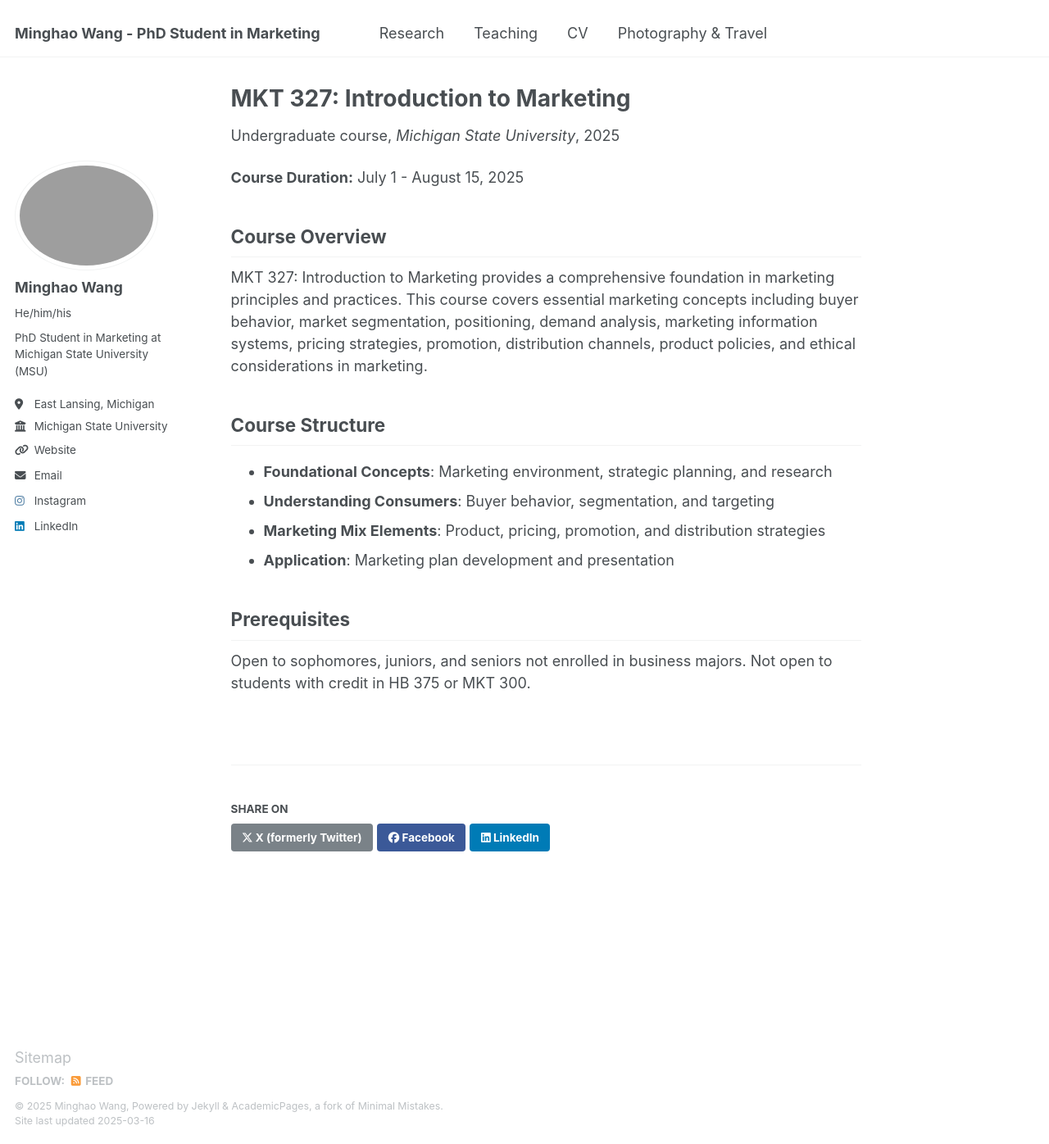
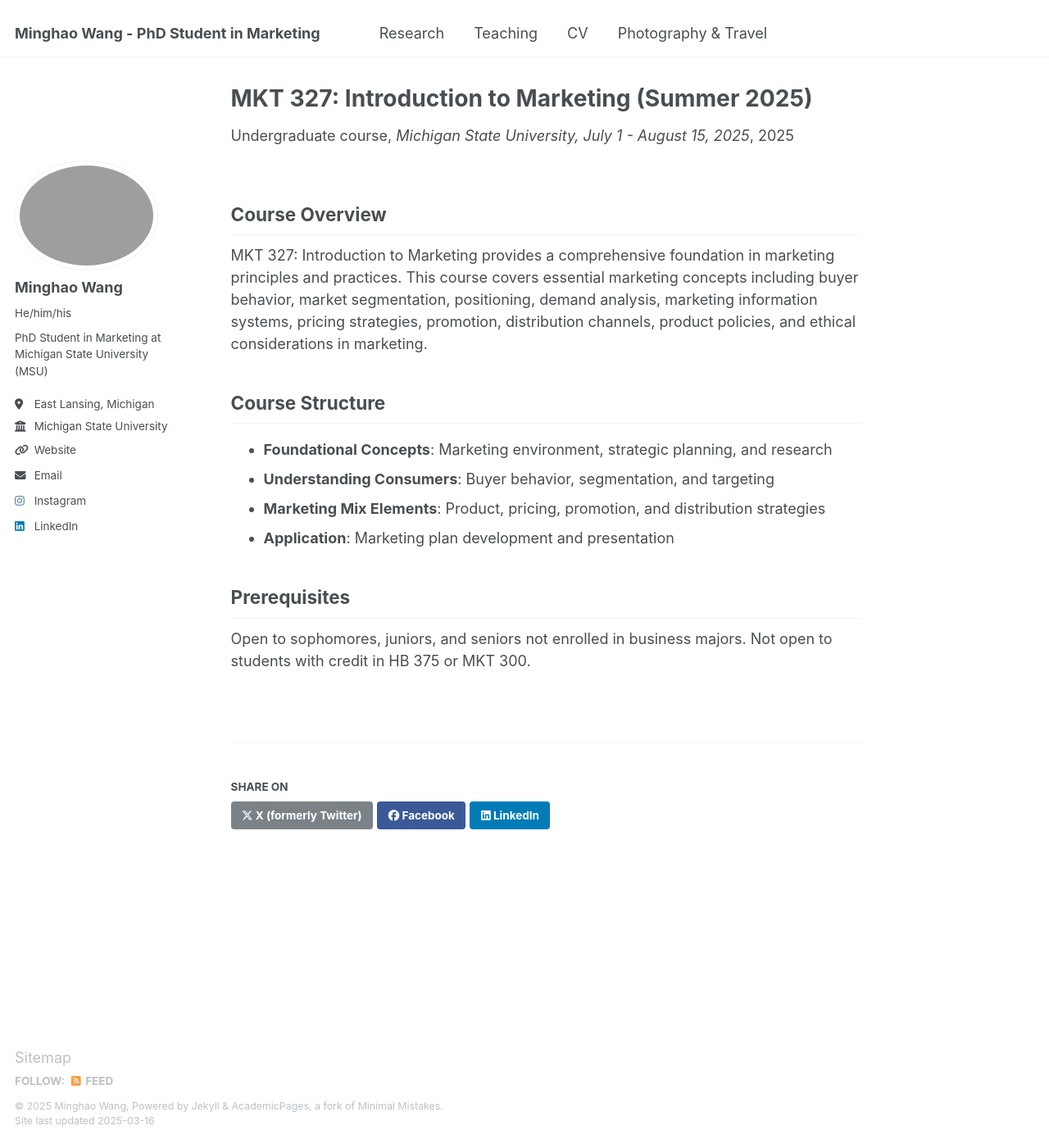
Before and after one commit to minghaowang-research/minghaowang-research.github.io, a Jekyll site: the page built from _teaching/2025-summer-marketing-327.md.md, in a window 1280 px wide and 1396 px high. Shown: the whole window at 82% size. Built offline with Jekyll 4.4.1, drawn with Linux system fonts in a browser that asks for light colours.

Commit message:
Update 2025-summer-marketing-327.md.md

```diff
--- a/_teaching/2025-summer-marketing-327.md.md
+++ b/_teaching/2025-summer-marketing-327.md.md
@@ -1,14 +1,11 @@
 ---
-title: "MKT 327: Introduction to Marketing"
+title: "MKT 327: Introduction to Marketing (Summer 2025)"
 collection: teaching
 type: "Undergraduate course"
 permalink: /teaching/2025-summer-marketing-327
-venue: "Michigan State University"
-date: 2025-07-01
+venue: "Michigan State University, July 1 - August 15, 2025"
 location: "East Lansing, Michigan"
 ---
-
-**Course Duration:** July 1 - August 15, 2025
 
 ## Course Overview
 
```
